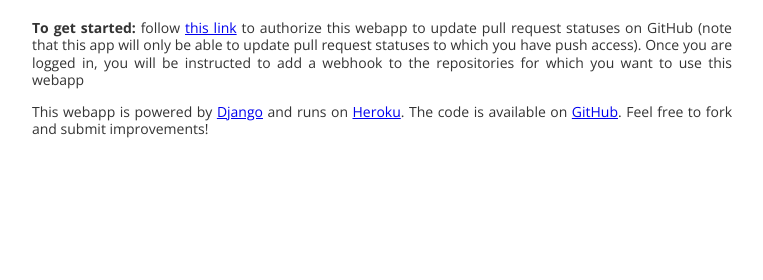
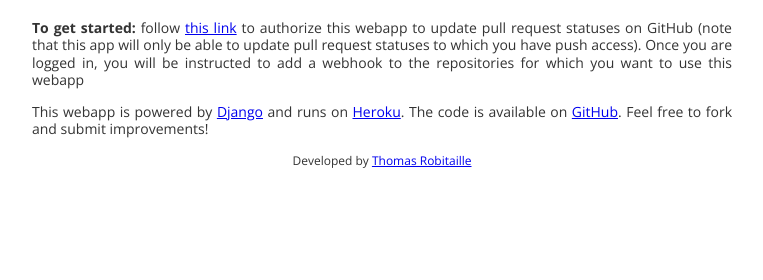
Before and after one commit to astrofrog/multistatus, a Django app: page / in a window 1280 px wide. Shown: the part 374-654 px from the top of the page, without its empty margins (258-1021 px from the left). Run offline with Django 3.2, Linux system fonts and the light colour scheme.

Commit message:
Added signature

```diff
--- a/multistatus/static/style.css
+++ b/multistatus/static/style.css
@@ -20,3 +20,8 @@ h1 {
 	margin-left: auto;
 	text-align: justify;
 }
+
+.signature {
+	font-size:12px;
+	text-align: center;
+}
--- a/statusupdater/templates/statusupdater/index.html
+++ b/statusupdater/templates/statusupdater/index.html
@@ -22,6 +22,7 @@
     <center><img width="700" src='/static/multistatus.png'></center>
    <p><b>To get started: </b>follow <a href="/login">this link</a> to authorize this webapp to update pull request statuses on GitHub (note that this app will only be able to update pull request statuses to which you have push access). Once you are logged in, you will be instructed to add a webhook to the repositories for which you want to use this webapp</p>
    <p>This webapp is powered by <a href="https://www.djangoproject.com">Django</a> and runs on <a href="http://www.heroku.com">Heroku</a>. The code is available on <a href="https://github.com/astrofrog/multistatus">GitHub</a>. Feel free to fork and submit improvements!</p>
+   <p class='signature'>Developed by <a href="https://github.com/astrofrog">Thomas Robitaille</a></p>
   </div>
 </body>
 </html>
```
